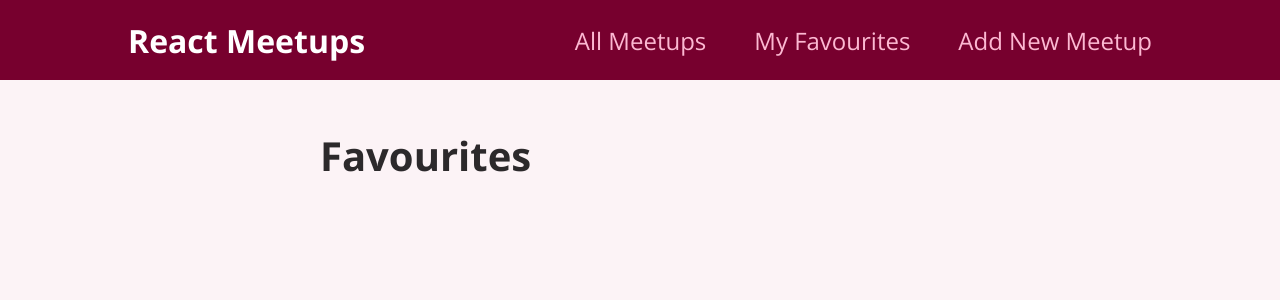
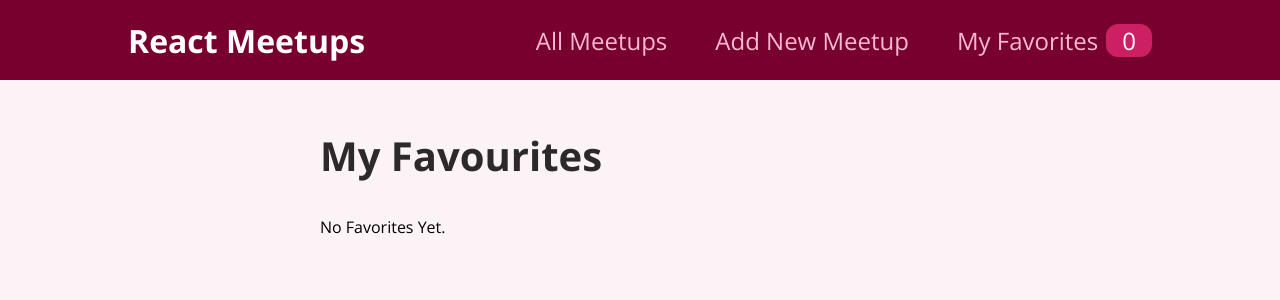
Before and after one commit to jaypats26/Reactwithgitpod, a React (Create React App) app in the folder todoapp/: page /favourites in a window 1280 px wide. Shown: the top 300 px of the page. Built offline with nearby package versions, Linux system fonts and the light colour scheme.

Commit message:
tutorial project done

```diff
--- a/todoapp/src/components/layout/MainNavigation.js
+++ b/todoapp/src/components/layout/MainNavigation.js
@@ -1,8 +1,12 @@
+import { useContext } from 'react';
+
 import { Link } from 'react-router-dom';
 
 import classes from './MainNavigation.module.css';
+import FavoritesContext from '../../store/favorites-context';
 
 function MainNavigation(){
+    const favoritesCtx = useContext(FavoritesContext);
     return (<header className={classes.header}>
         <div className={classes.logo}>React Meetups</div>
         <nav>
@@ -11,10 +15,14 @@ function MainNavigation(){
                     <Link to='/'>All Meetups</Link>
                 </li>
                 <li>
-                    <Link to='/favourites'>My Favourites</Link>
+                    <Link to='/new-meetup'>Add New Meetup</Link>
                 </li>
                 <li>
-                    <Link to='/new-meetup'>Add New Meetup</Link>
+                    <Link to='/favourites'>My Favorites
+                        <span className={classes.badge}>
+                            {favoritesCtx.totalFavorites}
+                        </span>
+                    </Link>
                 </li>
             </ul>
         </nav>
--- a/todoapp/src/components/meetups/MeetupItem.js
+++ b/todoapp/src/components/meetups/MeetupItem.js
@@ -1,8 +1,31 @@
+import { useContext } from 'react';
+
 import classes from './MeetupItem.module.css';
 
 import Card from '../ui/Card';
 
+import FavoritesContext from '../../store/favorites-context';
+
 function MeetupItem(props){
+    const favoritesCtx=useContext(FavoritesContext);
+
+    const itemIsFavorite = favoritesCtx.itemIsFavorite(props.id);
+
+    function toggleFavoriteStatusHandler(){
+        if(itemIsFavorite){
+            favoritesCtx.removeFavorite(props.id);
+        }else{
+            favoritesCtx.addFavorite({
+                id:props.id,
+                title:props.title,
+                image:props.image,
+                description:props.description,
+                address:props.address
+            });
+        }
+    }
+
+
     return (
         <li className={classes.item}>
             <Card>
@@ -15,7 +38,7 @@ function MeetupItem(props){
                 <p>{props.description}</p>
             </div>
             <div className={classes.actions}>
-                <button>To Favourites</button>
+                <button onClick={toggleFavoriteStatusHandler}>{itemIsFavorite ? 'Remove From Favorites':'Add To Favorties'}</button>
             </div>
             </Card>
         </li>
--- a/todoapp/src/index.js
+++ b/todoapp/src/index.js
@@ -5,5 +5,13 @@ import { BrowserRouter } from 'react-router-dom';
 import './index.css';
 
 import App from './App';
+import { FavoritesContextProvider } from './store/favorites-context';
 
-ReactDOM.render( <BrowserRouter><App /></BrowserRouter>,  document.getElementById('root'));
+ReactDOM.render(
+    <FavoritesContextProvider>
+<BrowserRouter>
+    <App />
+</BrowserRouter>
+</FavoritesContextProvider>,
+document.getElementById('root')
+);
--- a/todoapp/src/pages/Favourites.js
+++ b/todoapp/src/pages/Favourites.js
@@ -1,5 +1,24 @@
+import { useContext } from 'react';
+
+import FavoritesContext from '../store/favorites-context';
+import MeetupList from '../components/meetups/MeetupList';
+
+
 function FavouritesPage(){
-    return ( <div><h1>Favourites</h1></div>);
+    const favoritesCtx= useContext(FavoritesContext);
+
+    let content;
+
+    if(favoritesCtx.totalFavorites===0){
+        content= <p>No Favorites Yet.</p>;
+    }else{
+        content= <MeetupList meetups={favoritesCtx.favorites} />;
+    }
+
+    return ( <section>
+            <h1>My Favourites</h1>
+                {content}
+        </section>);
 }
 
 export default FavouritesPage;
--- /dev/null
+++ b/todoapp/src/store/favorites-context.js
@@ -0,0 +1,43 @@
+import { createContext, useState } from 'react';
+
+const FavoritesContext = createContext({
+    favorites:[],
+    totalFavorites:0,
+    addFavorite: (favoriteMeetup) => {},
+    removeFavorite: (meetupId) => {},
+    itemIsFavorite: (meetupId) => {}
+});
+
+export function FavoritesContextProvider(props) {
+    const [userFavorites,setUserFavorites] = useState([]);
+
+    function addFavoriteHandler(favoriteMeetup) {
+        setUserFavorites((prevUserFavorites)=>{
+          return prevUserFavorites.concat(favoriteMeetup);
+        });
+    }
+
+    function removeFavoriteHandler(meetupId) {
+        setUserFavorites((prevUserFavorites)=>{
+          return prevUserFavorites.filter(meetup => meetup.id !== meetupId);
+        });
+    }
+
+    function itemIsFavoriteHandler(meetupId) {
+        return userFavorites.some(meetup=> meetup.id === meetupId);
+    }
+
+    const context ={
+        favorites:userFavorites,
+        totalFavorites:userFavorites.length,
+        addFavorite:addFavoriteHandler,
+        removeFavorite:removeFavoriteHandler,
+        itemIsFavorite:itemIsFavoriteHandler
+    };
+
+    return (<FavoritesContext.Provider value={context}>
+        {props.children}
+    </FavoritesContext.Provider>);
+}
+
+export default FavoritesContext;
```
